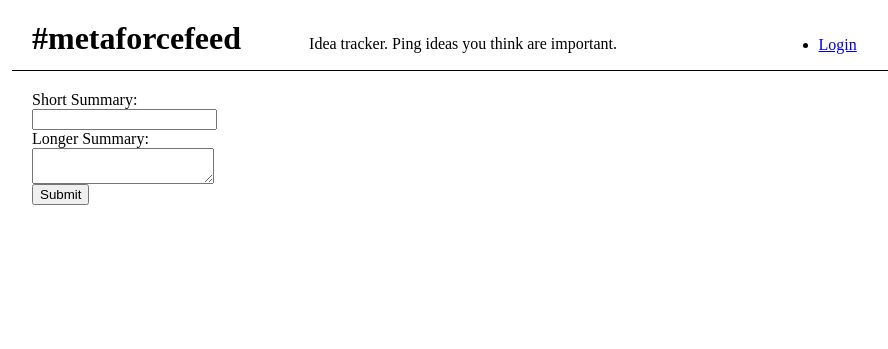
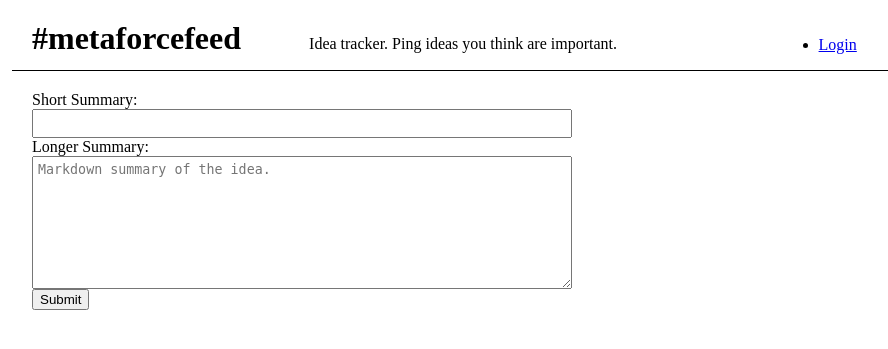
Before and after one commit to qpfiffer/metaforcefeed, a Python web app: template metaforcefeed/templates/submit.html in a window 1280 px wide. Shown: the top 349 px of the page, without its empty margins (58-946 px from the left). Run offline with Jinja, Linux system fonts and the light colour scheme; the template is opened without the code that fills it, so the values that code supplies are empty.

Commit message:
Styling tweaks.

```diff
--- a/metaforcefeed/static/css/main.css
+++ b/metaforcefeed/static/css/main.css
@@ -11,8 +11,14 @@
 #registration_form input {
     display: block;
 }
-#submission_form input, #submission_form textarea {
+#submission_form input[type=text], #submission_form textarea {
     display: block;
+    width: 100%;
+    padding: 5px;
+}
+#submission_form textarea {
+    min-height: 10em;
+    min-width: 100%;
 }
 .error {
     color: red;
--- a/metaforcefeed/templates/submit.html
+++ b/metaforcefeed/templates/submit.html
@@ -1,7 +1,7 @@
 {% extends "index.html" %}
 {% block content %}
 <div class="grid grid-pad" id="content">
-    <div class="col-12-12">
+    <div class="col-6-12">
         <div class="content">
             <form id="submission_form" method="post">
                 <input name="_csrf_token" type="hidden" value="{{ csrf_token() }}" />
@@ -10,7 +10,7 @@
                 <input id="short_summary" type="text" />
 
                 <label for="longer_summary">Longer Summary: </label>
-                <textarea id="longer_summary"></textarea>
+                <textarea id="longer_summary" placeholder="Markdown summary of the idea." ></textarea>
 
                 <input type="submit" value="Submit" />
             </form>
```
